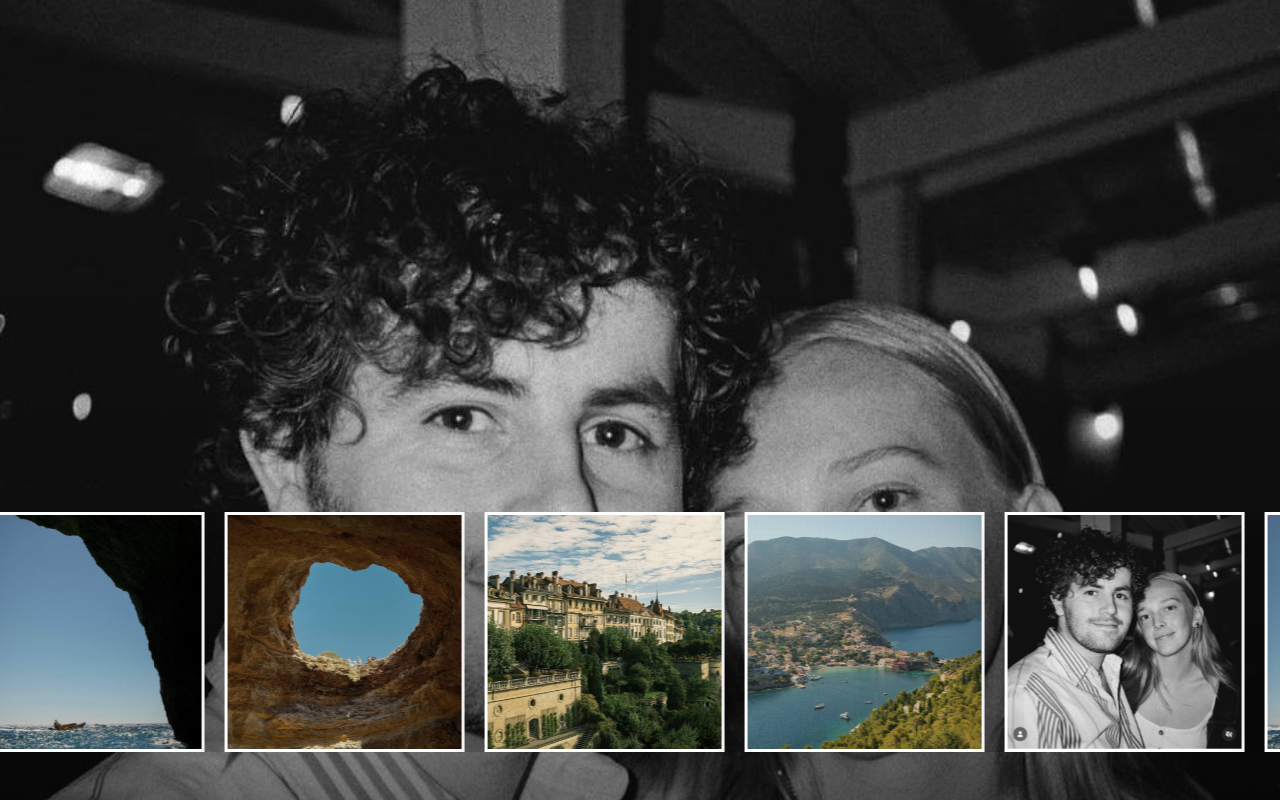
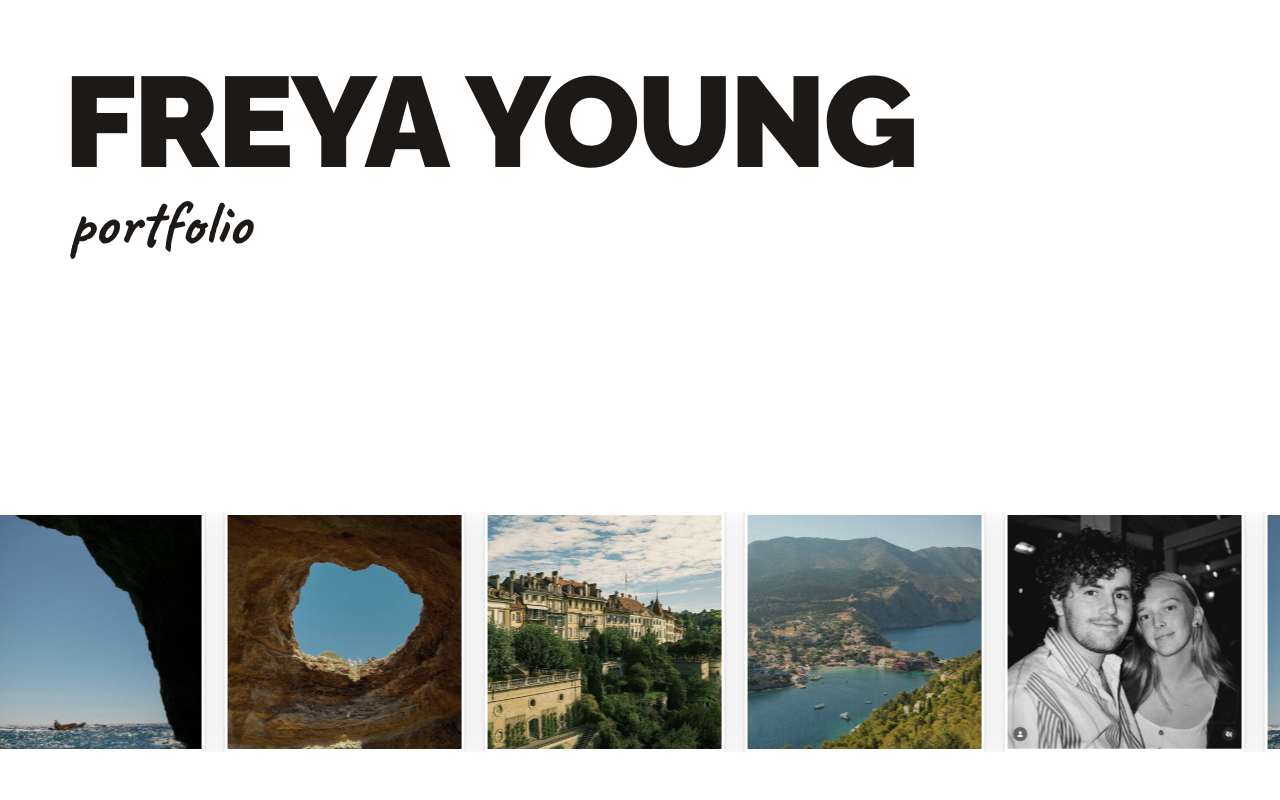
Before and after one commit to aishajw/freya-portfolio, a plain HTML site: page hero-exploration.html in a window 1280 px wide. Drawn offline with Linux system fonts and the light colour scheme.

Commit message:
Hero exploration: white bg, Raleway 900 name, Caveat script portfolio
- Background: white (#fff), portrait image removed
- 'FREYA YOUNG' in Raleway 900 at top left, scales clamp(52px–148px)
- 'portfolio' in Caveat 700 (crayon script) beneath the name
- Cards get outline + lighter shadow for white-bg contrast

Co-Authored-By: Claude Sonnet 4.6 <noreply@anthropic.com>

```diff
--- a/hero-exploration.html
+++ b/hero-exploration.html
@@ -4,47 +4,55 @@
 <meta charset="utf-8">
 <meta name="viewport" content="width=device-width,initial-scale=1">
 <title>Hero Exploration</title>
+<link rel="preconnect" href="https://fonts.googleapis.com">
+<link rel="preconnect" href="https://fonts.gstatic.com" crossorigin>
+<link href="https://fonts.googleapis.com/css2?family=Raleway:wght@800;900&family=Caveat:wght@700&display=swap" rel="stylesheet">
 <style>
 *,*::before,*::after{box-sizing:border-box;margin:0;padding:0;}
-html,body{width:100%;height:100%;overflow:hidden;background:#111;}
+html,body{width:100%;height:100%;overflow:hidden;background:#fff;}
 
-/* ── Full-screen portrait background ── */
-.bg{
+/* ── Masthead text ── */
+.masthead{
   position:fixed;
-  inset:0;
-  z-index:0;
+  top:0;
+  left:0;
+  right:0;
+  z-index:1;
+  padding:clamp(32px,5vw,72px) clamp(24px,5vw,72px) 0;
+  pointer-events:none;
 }
-.bg img{
-  width:100%;
-  height:100%;
-  object-fit:cover;
-  object-position:center top;
+
+.masthead__name{
+  font-family:'Raleway',sans-serif;
+  font-weight:900;
+  font-size:clamp(52px,10vw,148px);
+  line-height:.92;
+  letter-spacing:-.02em;
+  text-transform:uppercase;
+  color:#1C1916;
   display:block;
 }
-/* gradient — fades out the bottom so carousel sits cleanly over it */
-.bg::after{
-  content:'';
-  position:absolute;
-  inset:0;
-  background:linear-gradient(
-    to bottom,
-    transparent 30%,
-    rgba(0,0,0,.18) 70%,
-    rgba(0,0,0,.55) 100%
-  );
+
+.masthead__portfolio{
+  font-family:'Caveat',cursive;
+  font-weight:700;
+  font-size:clamp(32px,5vw,76px);
+  line-height:1.1;
+  color:#1C1916;
+  display:block;
+  margin-top:.1em;
+  margin-left:.08em;
 }
 
 /* ── Carousel ── */
 :root{
-  --card-w: calc(20vw - 16px); /* ~5 cards visible */
-  --card-h: 320px;
+  --card-w: calc(20vw - 16px);
   --gap: 20px;
   --speed: 22s;
 }
 @media(max-width:768px){
   :root{
-    --card-w: calc(38vw - 10px); /* ~2.5 cards visible */
-    --card-h: 220px;
+    --card-w: calc(38vw - 10px);
     --gap: 14px;
   }
 }
@@ -58,7 +66,7 @@ html,body{width:100%;height:100%;overflow:hidden;background:#111;}
   overflow:hidden;
 }
 @media(max-width:768px){
-  .carousel-wrap{bottom:32px;}
+  .carousel-wrap{bottom:28px;}
 }
 
 .carousel-track{
@@ -67,9 +75,7 @@ html,body{width:100%;height:100%;overflow:hidden;background:#111;}
   width:max-content;
   animation:slide var(--speed) linear infinite;
 }
-.carousel-track:hover{
-  animation-play-state:paused;
-}
+.carousel-track:hover{animation-play-state:paused;}
 
 @keyframes slide{
   0%  {transform:translateX(0);}
@@ -82,7 +88,8 @@ html,body{width:100%;height:100%;overflow:hidden;background:#111;}
   flex-shrink:0;
   overflow:hidden;
   border:3px solid #fff;
-  box-shadow:0 8px 40px rgba(0,0,0,.35);
+  box-shadow:0 4px 24px rgba(0,0,0,.12);
+  outline:1px solid rgba(0,0,0,.08);
 }
 .card img{
   width:100%;
@@ -95,9 +102,10 @@ html,body{width:100%;height:100%;overflow:hidden;background:#111;}
 </head>
 <body>
 
-<!-- Background portrait -->
-<div class="bg">
-  <img src="images/hero-thumb-bg.jpg" alt="">
+<!-- Masthead -->
+<div class="masthead">
+  <span class="masthead__name">Freya Young</span>
+  <span class="masthead__portfolio">portfolio</span>
 </div>
 
 <!-- Bottom carousel — 5 cards + duplicate set for seamless loop -->
```
